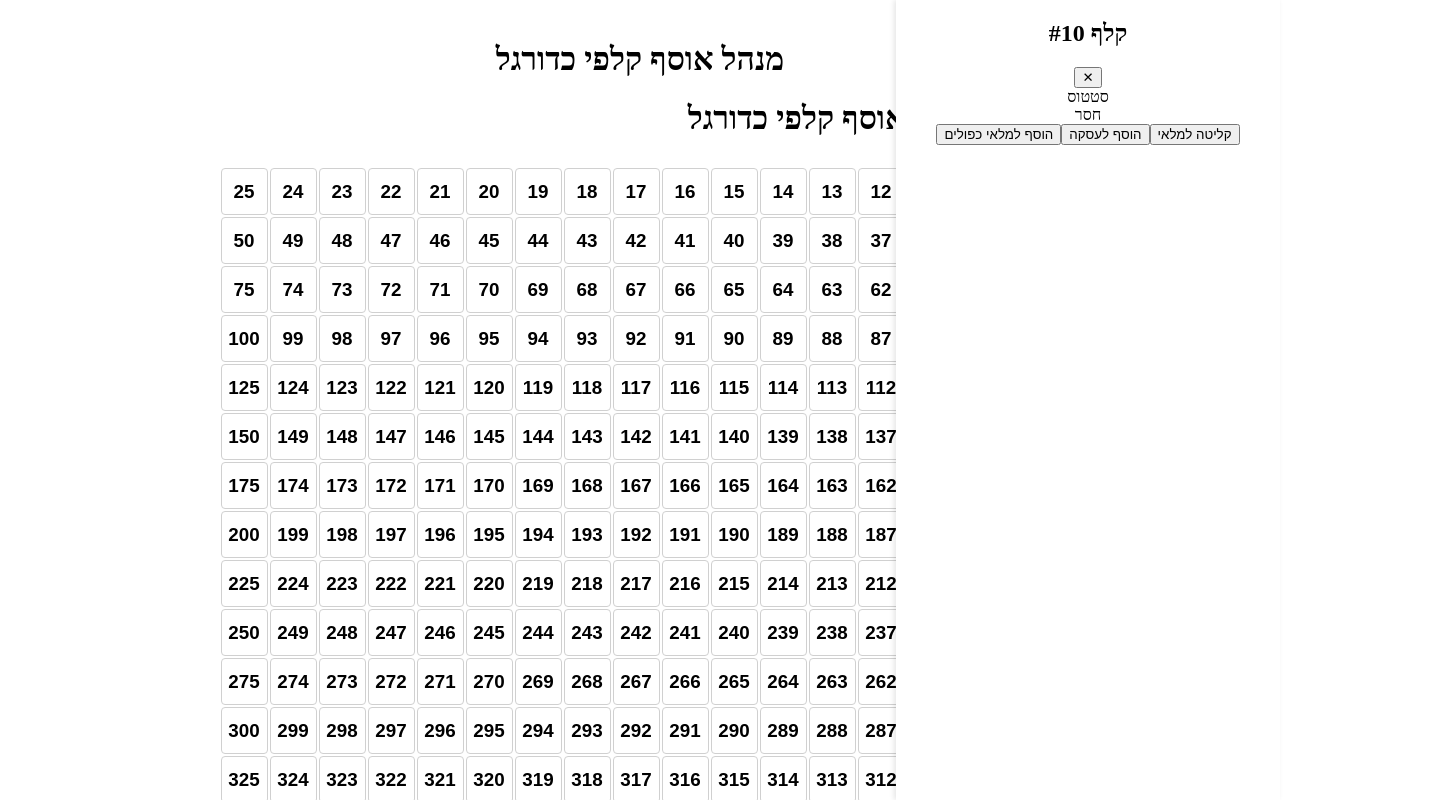
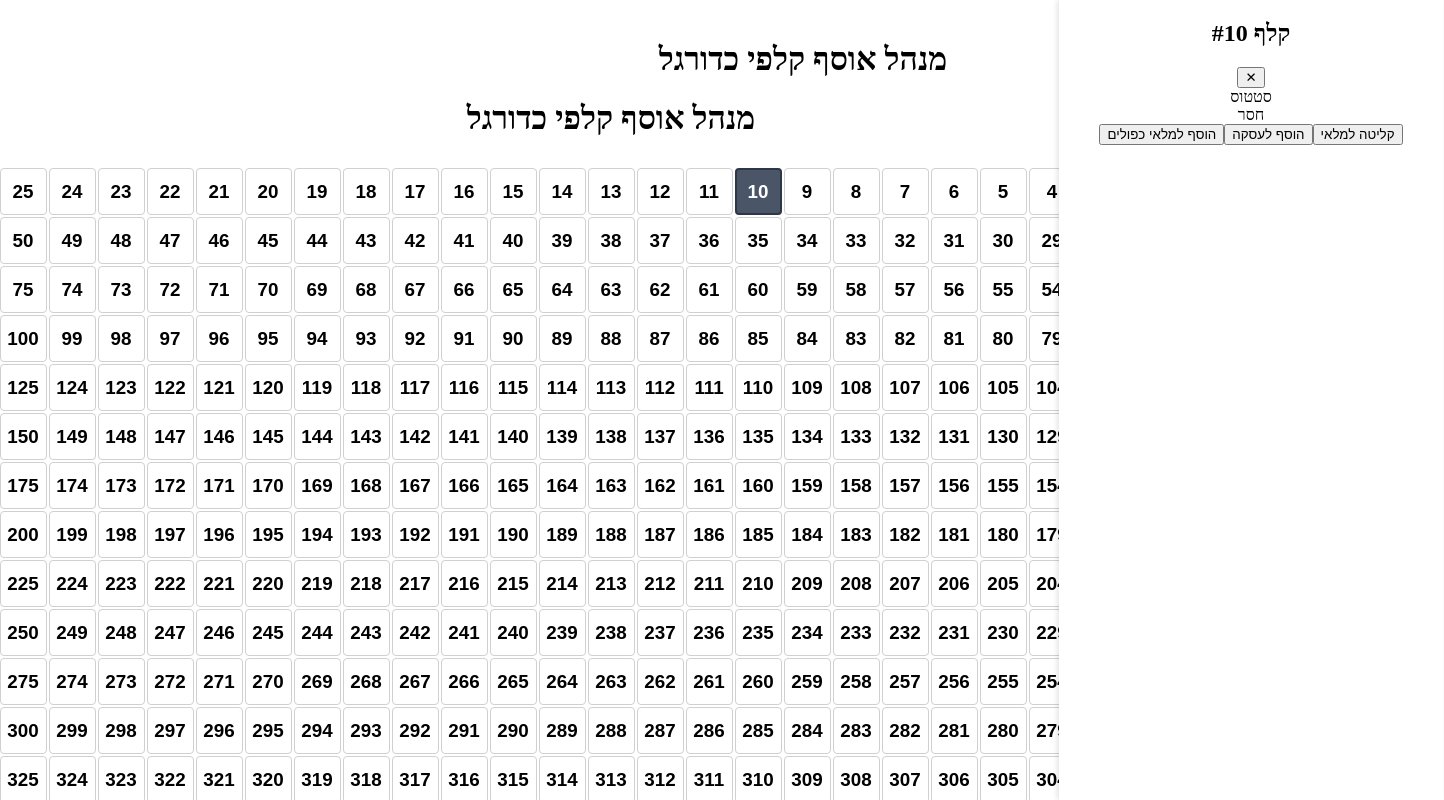
Before and after one commit to nitayg/cards-manager, a React (Vite) app: page / in a window 1280 px wide. Both pictures are taken after a click on the button "10". Shown: the top 800 px of the page, 1444 px wide, since content can reach past the window. Built offline with nearby package versions, Linux system fonts and the light colour scheme.

Commit message:
Added card selection highlight and fixed panel positioning

```diff
--- a/src/components/CardsGrid.jsx
+++ b/src/components/CardsGrid.jsx
@@ -37,12 +37,23 @@ const CardsGrid = () => {
     useEffect(() => {
         const initialCards = {};
         for (let i = 1; i <= TOTAL_CARDS; i++) {
-            initialCards[i] = { number: i, status: 'missing' };
+            initialCards[i] = { number: i, status: 'missing', isSelected: false };
         }
         setCards(initialCards);
     }, []);
 
     const handleCardClick = (number) => {
+        // מעדכן את כל הקלפים - מוריד סימון מהקודם ומסמן את החדש
+        setCards(prevCards => {
+            const newCards = { ...prevCards };
+            // מאפס את כל הסימונים
+            Object.keys(newCards).forEach(key => {
+                newCards[key].isSelected = false;
+            });
+            // מסמן את הקלף הנוכחי
+            newCards[number].isSelected = true;
+            return newCards;
+        });
         setSelectedCard(cards[number]);
     };
 
@@ -53,7 +64,11 @@ const CardsGrid = () => {
 
     return (
         <div style={{ direction: 'rtl' }}>
-            <main style={{ marginLeft: selectedCard ? '384px' : '0', transition: 'margin 0.3s' }}>
+            <main style={{
+                marginRight: selectedCard ? '384px' : '0',
+                transition: 'margin 0.3s',
+                marginLeft: '0'  // מבטל את ה-margin משמאל
+            }}>
                 <div className="p-4">
                     <h1 className="text-2xl font-bold text-center mb-4">מנהל אוסף קלפי כדורגל</h1>
                 </div>
@@ -65,6 +80,7 @@ const CardsGrid = () => {
                                 key={card.number}
                                 number={card.number}
                                 status={card.status}
+                                isSelected={card.isSelected}
                                 onClick={() => handleCardClick(card.number)}
                                 size={cardSize}
                             />
@@ -84,7 +100,7 @@ const CardsGrid = () => {
                 <div style={{
                     position: 'fixed',
                     top: 0,
-                    right: 0,
+                    right: 0,  // פותח מצד ימין
                     width: '384px',
                     height: '100vh',
                     backgroundColor: 'white',
@@ -94,7 +110,17 @@ const CardsGrid = () => {
                 }}>
                     <CardDetails
                         card={selectedCard}
-                        onClose={() => setSelectedCard(null)}
+                        onClose={() => {
+                            setSelectedCard(null);
+                            // מאפס את הסימון כשסוגרים את הפאנל
+                            setCards(prevCards => {
+                                const newCards = { ...prevCards };
+                                Object.keys(newCards).forEach(key => {
+                                    newCards[key].isSelected = false;
+                                });
+                                return newCards;
+                            });
+                        }}
                     />
                 </div>
             )}
```
